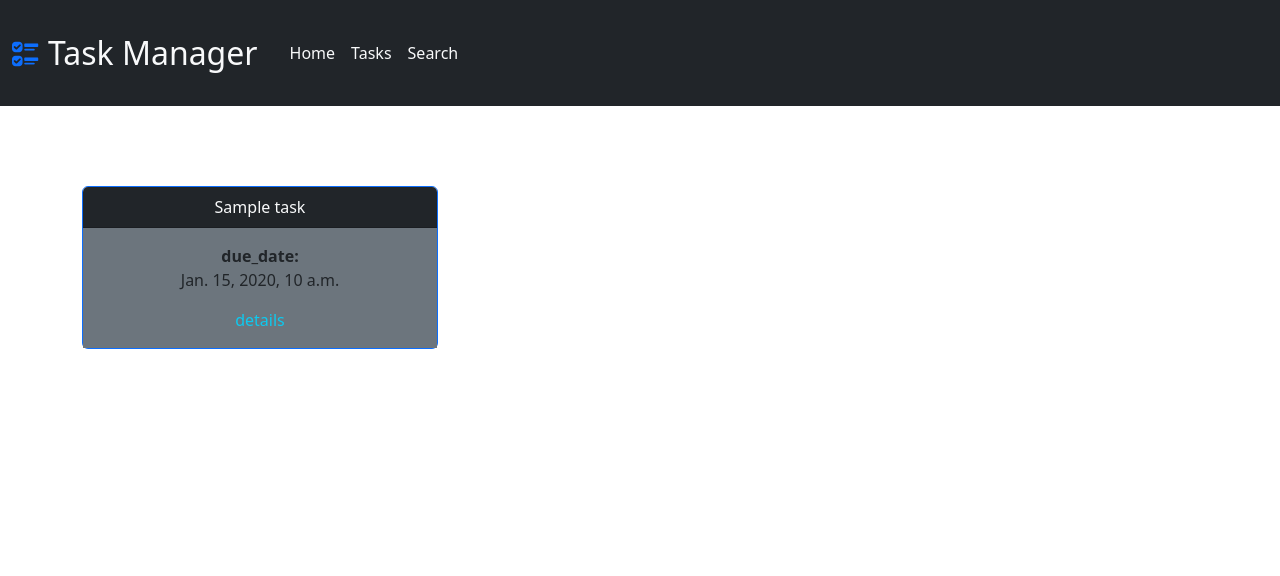
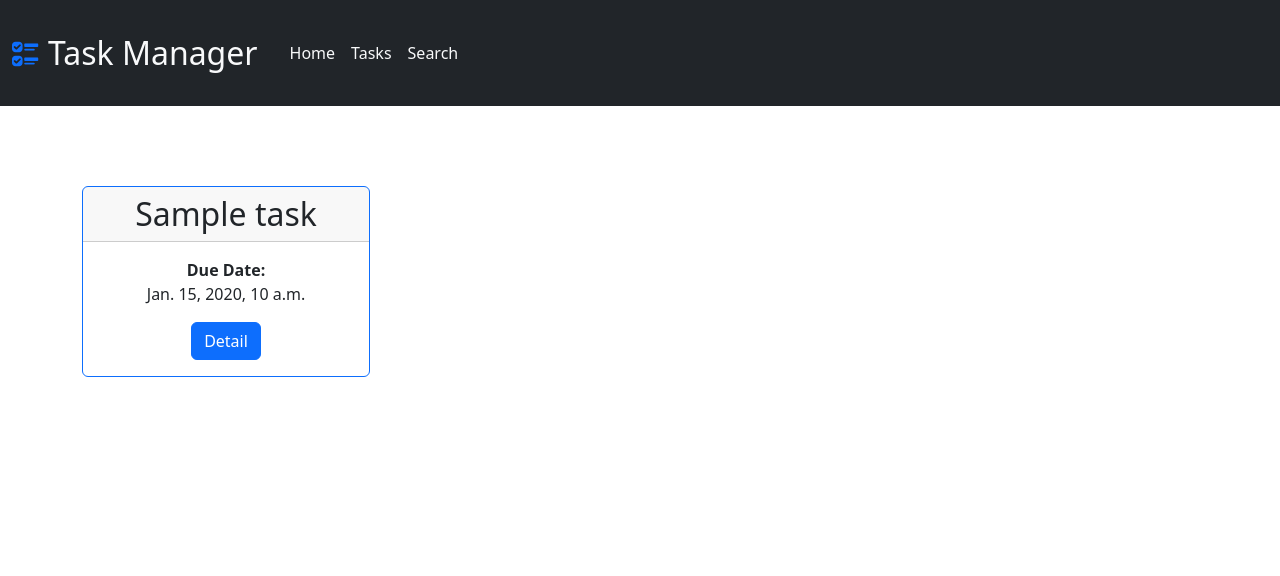
Before and after one commit to HosseinTahami/HW-98, a Django app: page /category/1 in a window 1280 px wide. Shown: the top 576 px of the page. Run offline with Django 4.2, Linux system fonts and the light colour scheme; tables that the repository leaves empty hold one stand-in row (values such as "Sample post").

Commit message:
UI Done for now

```diff
--- a/HW15/TaskManager/template/category_detail.html
+++ b/HW15/TaskManager/template/category_detail.html
@@ -3,7 +3,7 @@
 <div class="container mt-3">
     <div class="row">
         {% for task in tasks %}
-        <div class="col-4 text-center ">
+        <!--<div class="col-4 text-center ">
             <div class="card border-primary mt-3">
                 <div class="card-header bg-dark text-light">{{task.title}}</div>
                 <div class="card-body bg-secondary">
@@ -15,6 +15,21 @@
                         details </a>
                 </div>
             </div>
+        </div>-->
+        <div class="col-4 text-center ">
+            <div class="card border-primary mt-3" style="max-width: 18rem;">
+                <h2 class="card-header">{{task.title}}</h2>
+                <div class="card-body">
+                    <p class="card-text">
+                        <strong>Due Date:</strong> <br> {{ task.due_date}}
+                    </p>
+                    <a class="text-dark" href="{% url 'tasks' %}{{task.id}}">
+                        <button type="button" class="btn btn-primary">
+                            Detail
+                        </button>
+                    </a>
+                </div>
+            </div>
         </div>
         {% endfor %}
     </div>
```
Also changed, not shown: HW15/TaskManager/template/category.html (+13 -1 lines).
